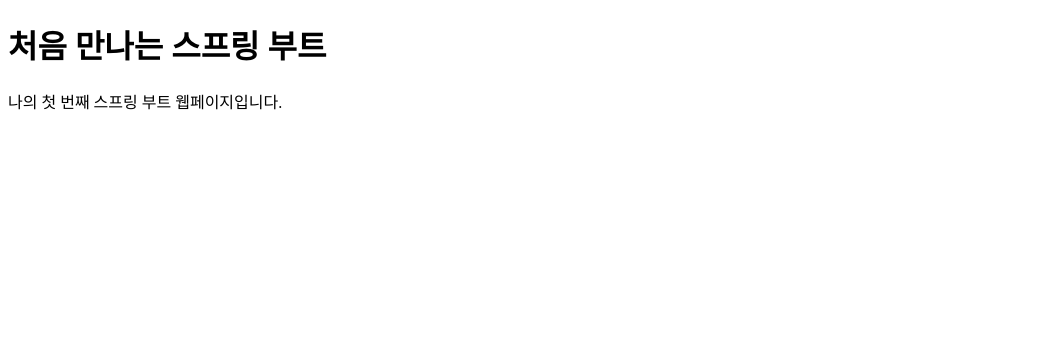
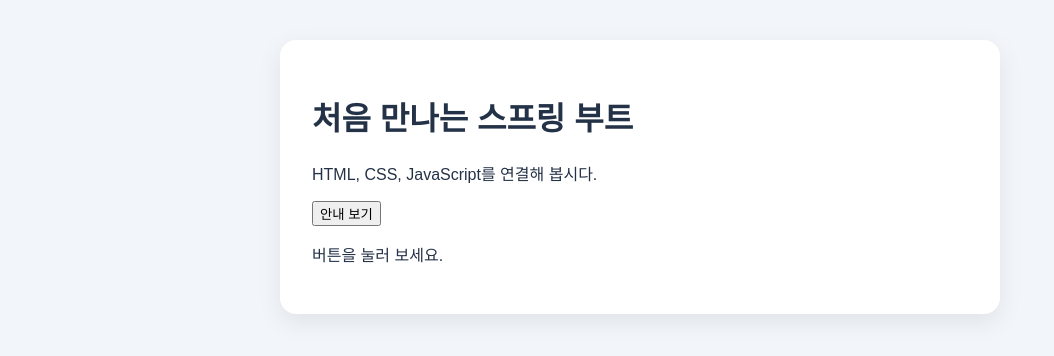
Before and after one commit to dlinky/green-fullstack, a Spring Boot app: page / in a window 1280 px wide. Shown: the top 356 px of the page, without its empty margins (0-1054 px from the left). Run offline with Spring Boot 4, Linux system fonts and the light colour scheme.

Commit message:
챕터 정리

```diff
--- a/04.spring-boot/src/TreasureQuiz/src/main/resources/templates/index.html
+++ b/04.spring-boot/src/TreasureQuiz/src/main/resources/templates/index.html
@@ -4,8 +4,8 @@
     <meta charset="UTF-8">
     <meta name="viewport" content="width=device-width, initial-scale=1.0">
     <title>🏝️보물섬 퀴즈 탐험🏕️</title>
-    <link rel="stylesheet" href="../static/css/style.css">
-    <script src="../static/js/game.js" defer></script>
+    <link rel="stylesheet" href="/css/style.css">
+    <script src="/js/game.js" defer></script>
 </head>
 <body>
     <header class="game-header">
--- a/04.spring-boot/src/demo/src/main/resources/static/css/style.css
+++ b/04.spring-boot/src/demo/src/main/resources/static/css/style.css
@@ -0,0 +1,18 @@
+* { box-sizing: border-box; }
+
+body {
+    margin: 0;
+    padding: 40px 20px;
+    font-family: Arial, san-serif;
+    background: #f2f5f9;
+    color: #243247;
+}
+
+.container {
+    max-width: 720px;
+    margin: 0 auto;
+    padding: 32px;
+    background: white;
+    border-radius: 16px;
+    box-shadow: 0 8px 24px rgba(0,0,0,0.08);
+}
--- a/04.spring-boot/src/demo/src/main/resources/templates/home.html
+++ b/04.spring-boot/src/demo/src/main/resources/templates/home.html
@@ -4,11 +4,15 @@
     <meta charset="UTF-8">
     <meta name="viewport" content="width=device-width, initial-scale=1.0">
     <title>처음 만나는 스프링 부트</title>
+    <link rel="stylesheet" th:href="@{/css/style.css}">
+    <script defer th:src="@{js/app.js}"></script>
 </head>
 <body>
-    <main>
+    <main class="container">
         <h1>처음 만나는 스프링 부트</h1>
-        <p>나의 첫 번째 스프링 부트 웹페이지입니다.</p>
+        <p>HTML, CSS, JavaScript를 연결해 봅시다.</p>
+        <button id="messageButton" type="button">안내 보기</button>
+        <p id="message" aria-live="polite">버튼을 눌러 보세요.</p>
     </main>
 </body>
 </html>
```
Also changed, not shown: 04.spring-boot/src/demo/src/main/java/com/example/demo/HiController.java (added, +14 -0 lines), 04.spring-boot/src/demo/src/main/java/com/example/demo/HomeController.java (+9 -1 lines).
